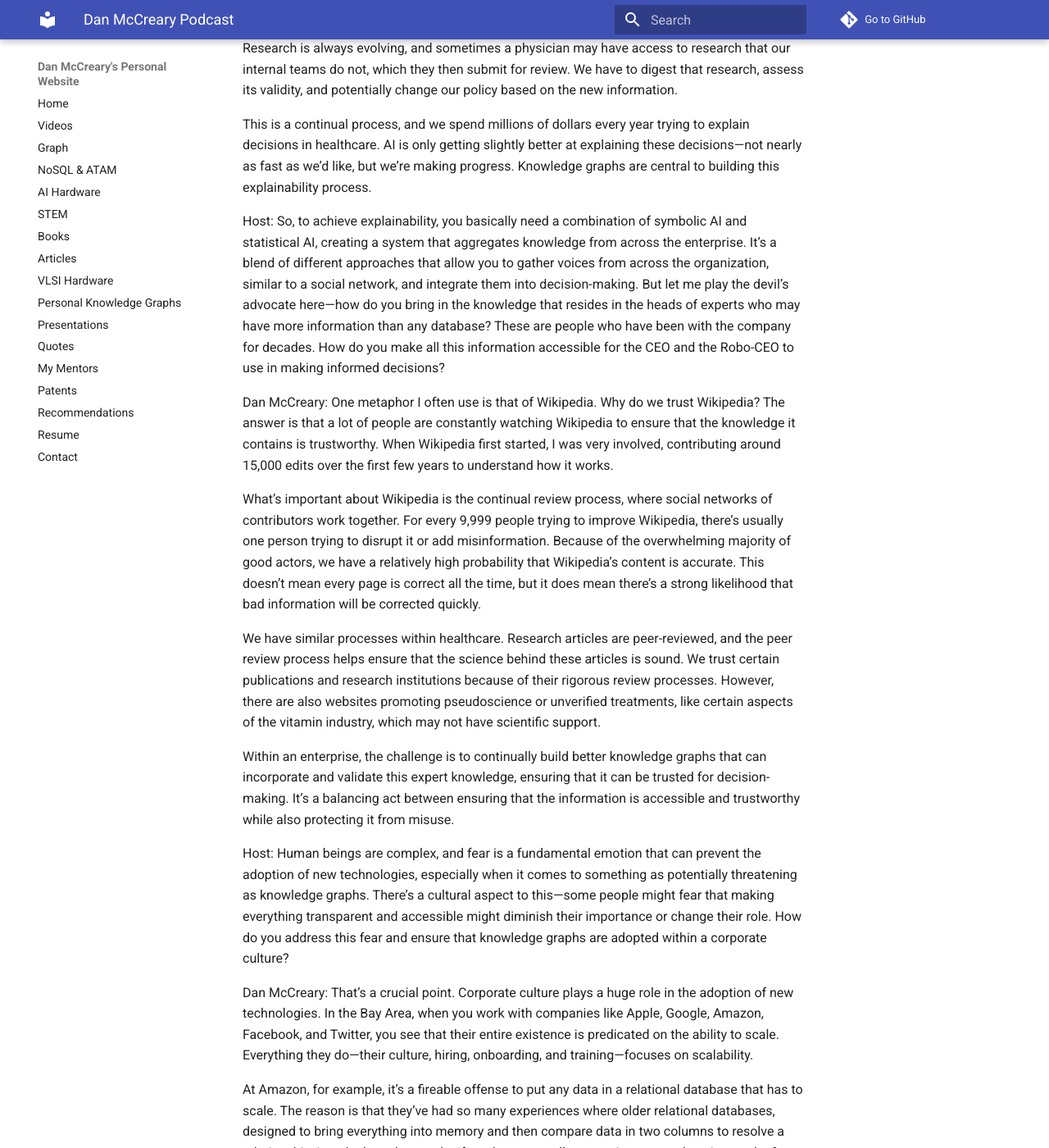
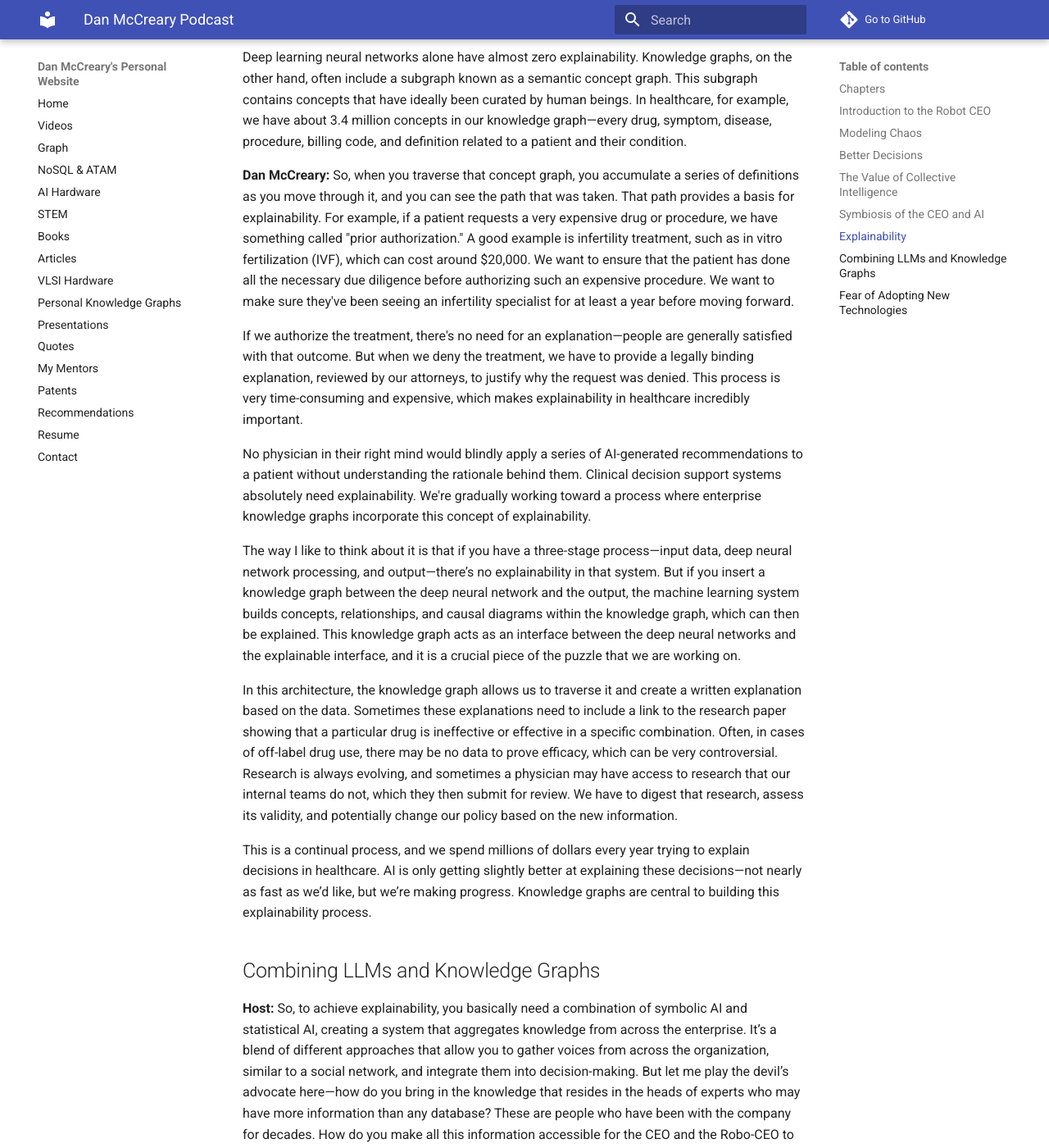
Before and after one commit to dmccreary/dmccreary, an MkDocs documentation site: the page built from docs/transcripts/the-robo-ceo.md, in a window 1280 px wide and 1400 px high, scrolled down 7780 px. Shown: the whole window at 82% size. Built offline with MkDocs 1.6.1 and Material for MkDocs 9.7.7, drawn with Linux system fonts in a browser that asks for light colours; comment, search, counter and statistics services are not loaded; some of the changed text lies outside the part shown.

Commit message:
updating content

```diff
--- a/docs/transcripts/the-robo-ceo.md
+++ b/docs/transcripts/the-robo-ceo.md
@@ -3,7 +3,24 @@
 
 **Recording Date:** Apr 22, 2021
 
+## Chapters
+
+Here are eight chapter headings for the podcast:
+
+1.  [Introduction to the Robot CEO Concept](#introduction-to-the-robot-ceo)
+2.  **The Role of AI in Decision-Making**
+3.  **Exploring Knowledge Graphs and Their Impact**
+4.  **Scalability and the Future of Enterprise Systems**
+5.  **Integrating Machine Learning with Knowledge Graphs**
+6.  **The Evolution of Graph Query Languages**
+7.  **The Cultural Shift Towards AI and Scalability**
+8.  **Future Predictions and the Path to the Robot CEO**
+
+4o
+
 [Music]
+
+## Introduction to the Robot CEO
 
 Host: Welcome to Chaos Orchestra, Episode 1: The Robot CEO.
 
@@ -37,6 +54,8 @@
 
 That's the type of thinking I want our organizational strategists to take into account.
 
+## Modeling Chaos
+
 **Host:** You've described the consequences and the impact that we cannot calculate or predict because of this chaos that is not modeled outside our company. Aren't some companies too confident in their models within their company? There could still be the same butterfly effect within the company. Maybe we're just not able to see it, but there's information or knowledge passed from an employee to their manager and then from that manager to another, abstracted over the hierarchies and usually reduced to some KPIs. These KPIs often don't consider every detail, and this is where we lose information. What do you think about the chaos within and the butterfly effect within an enterprise?
 
 **Dan McCreary:** That's a very good point. A lot of this has to do with randomness and uncertainty in our environments. You mentioned that we are overconfident in our models, and you're absolutely right. COVID-19 is a really good example of how we had all these healthcare models, and they completely collapsed when COVID emerged because the rules were different.
@@ -53,6 +72,8 @@
 
 This is where the enterprise knowledge graph can provide feedback. A lot of systems thinking is about feedback. Many CEOs write a huge document that says, "Here's our strategy for the next year," and then they throw it over the wall and say, "Good luck." But they can't monitor what's really going on at the fine-grained level. That's where I think the relationship between the Robo-CEO and the knowledge graph comes into play—to start getting that feedback and using it to constantly change your strategy to ensure your organization is going in the right direction.
 
+## Better Decisions
+
 **Host:** CEOs make decisions every day, sometimes dozens of decisions that impact thousands, or even more, people inside and outside the enterprise. How are CEOs making these decisions now, and how can enterprise knowledge graphs and other technologies help them make better decisions or at least be more aware of the consequences and impact?
 
 **Dan McCreary:** Great question. I would say I’m not the world’s leading thinker on what I call "strategy modeling," but I have friends who are some of the world’s leading thinkers in this area. Much of this goes back to work done by people in U.S. federal agencies who were trying to research how to make a federal agency’s strategy more transparent to stakeholders. A group of people said, "Well, what we first need to do is create a model of what that strategy is." A strategy breaks down into a set of sub-components, objectives, and things like that. It’s often written in a way that’s a document, but it’s not easily decomposable into a graph.
@@ -66,6 +87,8 @@
 There have been discussions about using technologies like blockchain to verify that knowledge is coming from a trustworthy source. For example, in the open linked data movement, publishing linked data as RDF allows it to be linked precisely, which reduces the huge costs of exchanging this knowledge. Data.gov was a big movement for a long time, aimed at getting federal agencies not just to throw out a spreadsheet of their data but to publish it in a way that we could ingest into our knowledge graphs and have it be meaningful and impactful for our predictions.
 
 We go back and forth on this, but with the new generation of hardware coming out, it’s going to be absolutely incredible. There will be even more demand for precise, clean data, and there will be an opportunity for entrepreneurs to normalize and make this data consistent in a linked format, and then provide it as a service. We can then find vendors we trust, who have been doing the cleanup and verifying the veracity and consistency of this data.
+
+## The Value of Collective Intelligence
 
 **Host:** We have a lot of data within companies and enterprises, and now we have the technology to access, process, and evaluate this data, whether it’s structured or unstructured. We have NLP, computer vision, and a huge amount of power to access and evaluate results. But with great power comes great responsibility. There’s also the potential for misuse, as we've seen with social networks where the same technologies used to spread ideas can also spread misinformation.
 
@@ -83,6 +106,8 @@
 
 The Robo-CEO is something we desperately need to align many internal company functions, but we also need to ensure it aligns with our social responsibility goals. However, it will take time to get there.
 
+## Symbiosis of the CEO and AI
+
 **Host:** The idea of the Robot CEO is not just to use AI to replace the CEO, but to create a symbiosis where the human CEO is supported by an AI system. The AI could process huge amounts of information, both from within and outside the company, and handle unstructured data. So, Dan, what do you think? How might this symbiosis work, what challenges could arise, and how could it be implemented?
 
 **Dan McCreary:** There’s a lot to consider here. When we think about the scalability of a Robo-CEO, it’s important to note that human beings have limited scalability. We can’t monitor every log feed of every operation and every code check-in. The CEO needs a cognitive assistant they can have a dialogue with, to get feedback.
@@ -93,7 +118,9 @@
 
 It’s a discovery process, and I like to call that "strategic serendipity." Just like the name "Chaos Orchestra," which combines the ideas of uncontrolled chaos and orchestrated order, strategies to support serendipitous discoveries require holding oppositional concepts in mind. We’re creating a platform that allows for innovation, even though we cannot predict it.
 
-Host: We’ve made huge advancements in AI in the past decades, but there’s still a problem with explainability. AI recommendations produced by neural networks often come from a "black box" that takes input and gives results without clear reasoning. This is a challenge for CEOs who have to make strategic decisions, like restructuring a company or deciding where to build a new plant. These decisions have a huge impact on the company’s future. What would it take for a CEO to trust a system like this, and what’s the role of knowledge graphs in building that trust?
+## Explainability
+
+**Host:** We’ve made huge advancements in AI in the past decades, but there’s still a problem with explainability. AI recommendations produced by neural networks often come from a "black box" that takes input and gives results without clear reasoning. This is a challenge for CEOs who have to make strategic decisions, like restructuring a company or deciding where to build a new plant. These decisions have a huge impact on the company’s future. What would it take for a CEO to trust a system like this, and what’s the role of knowledge graphs in building that trust?
 
 **Dan McCreary:** Great question. Knowledge graph architecture is a core piece of the explainability puzzle. To visualize this, consider a deep learning neural network like GPT-3, which has 175 billion parameters. Text comes in, it goes through the network, and generates output. But if you ask how or why it generated that output, it’s very difficult to explain.
 
@@ -111,9 +138,11 @@
 
 This is a continual process, and we spend millions of dollars every year trying to explain decisions in healthcare. AI is only getting slightly better at explaining these decisions—not nearly as fast as we’d like, but we’re making progress. Knowledge graphs are central to building this explainability process.
 
-Host: So, to achieve explainability, you basically need a combination of symbolic AI and statistical AI, creating a system that aggregates knowledge from across the enterprise. It’s a blend of different approaches that allow you to gather voices from across the organization, similar to a social network, and integrate them into decision-making. But let me play the devil’s advocate here—how do you bring in the knowledge that resides in the heads of experts who may have more information than any database? These are people who have been with the company for decades. How do you make all this information accessible for the CEO and the Robo-CEO to use in making informed decisions?
+## Combining LLMs and Knowledge Graphs
 
-Dan McCreary: One metaphor I often use is that of Wikipedia. Why do we trust Wikipedia? The answer is that a lot of people are constantly watching Wikipedia to ensure that the knowledge it contains is trustworthy. When Wikipedia first started, I was very involved, contributing around 15,000 edits over the first few years to understand how it works.
+**Host:** So, to achieve explainability, you basically need a combination of symbolic AI and statistical AI, creating a system that aggregates knowledge from across the enterprise. It’s a blend of different approaches that allow you to gather voices from across the organization, similar to a social network, and integrate them into decision-making. But let me play the devil’s advocate here—how do you bring in the knowledge that resides in the heads of experts who may have more information than any database? These are people who have been with the company for decades. How do you make all this information accessible for the CEO and the Robo-CEO to use in making informed decisions?
+
+**Dan McCreary:** One metaphor I often use is that of Wikipedia. Why do we trust Wikipedia? The answer is that a lot of people are constantly watching Wikipedia to ensure that the knowledge it contains is trustworthy. When Wikipedia first started, I was very involved, contributing around 15,000 edits over the first few years to understand how it works.
 
 What’s important about Wikipedia is the continual review process, where social networks of contributors work together. For every 9,999 people trying to improve Wikipedia, there’s usually one person trying to disrupt it or add misinformation. Because of the overwhelming majority of good actors, we have a relatively high probability that Wikipedia’s content is accurate. This doesn’t mean every page is correct all the time, but it does mean there’s a strong likelihood that bad information will be corrected quickly.
 
@@ -121,9 +150,11 @@
 
 Within an enterprise, the challenge is to continually build better knowledge graphs that can incorporate and validate this expert knowledge, ensuring that it can be trusted for decision-making. It’s a balancing act between ensuring that the information is accessible and trustworthy while also protecting it from misuse.
 
-Host: Human beings are complex, and fear is a fundamental emotion that can prevent the adoption of new technologies, especially when it comes to something as potentially threatening as knowledge graphs. There’s a cultural aspect to this—some people might fear that making everything transparent and accessible might diminish their importance or change their role. How do you address this fear and ensure that knowledge graphs are adopted within a corporate culture?
+## Fear of Adopting New Technologies
 
-Dan McCreary: That’s a crucial point. Corporate culture plays a huge role in the adoption of new technologies. In the Bay Area, when you work with companies like Apple, Google, Amazon, Facebook, and Twitter, you see that their entire existence is predicated on the ability to scale. Everything they do—their culture, hiring, onboarding, and training—focuses on scalability.
+**Host:** Human beings are complex, and fear is a fundamental emotion that can prevent the adoption of new technologies, especially when it comes to something as potentially threatening as knowledge graphs. There’s a cultural aspect to this—some people might fear that making everything transparent and accessible might diminish their importance or change their role. How do you address this fear and ensure that knowledge graphs are adopted within a corporate culture?
+
+**Dan McCreary:** That’s a crucial point. Corporate culture plays a huge role in the adoption of new technologies. In the Bay Area, when you work with companies like Apple, Google, Amazon, Facebook, and Twitter, you see that their entire existence is predicated on the ability to scale. Everything they do—their culture, hiring, onboarding, and training—focuses on scalability.
 
 At Amazon, for example, it’s a fireable offense to put any data in a relational database that has to scale. The reason is that they’ve had so many experiences where older relational databases, designed to bring everything into memory and then compare data in two columns to resolve a relationship, just don’t work at scale. If you have a small accounting system keeping track of a general ledger, that’s fine; you get an exception. But when it comes to scaling, those old systems can’t keep up.
 
```
